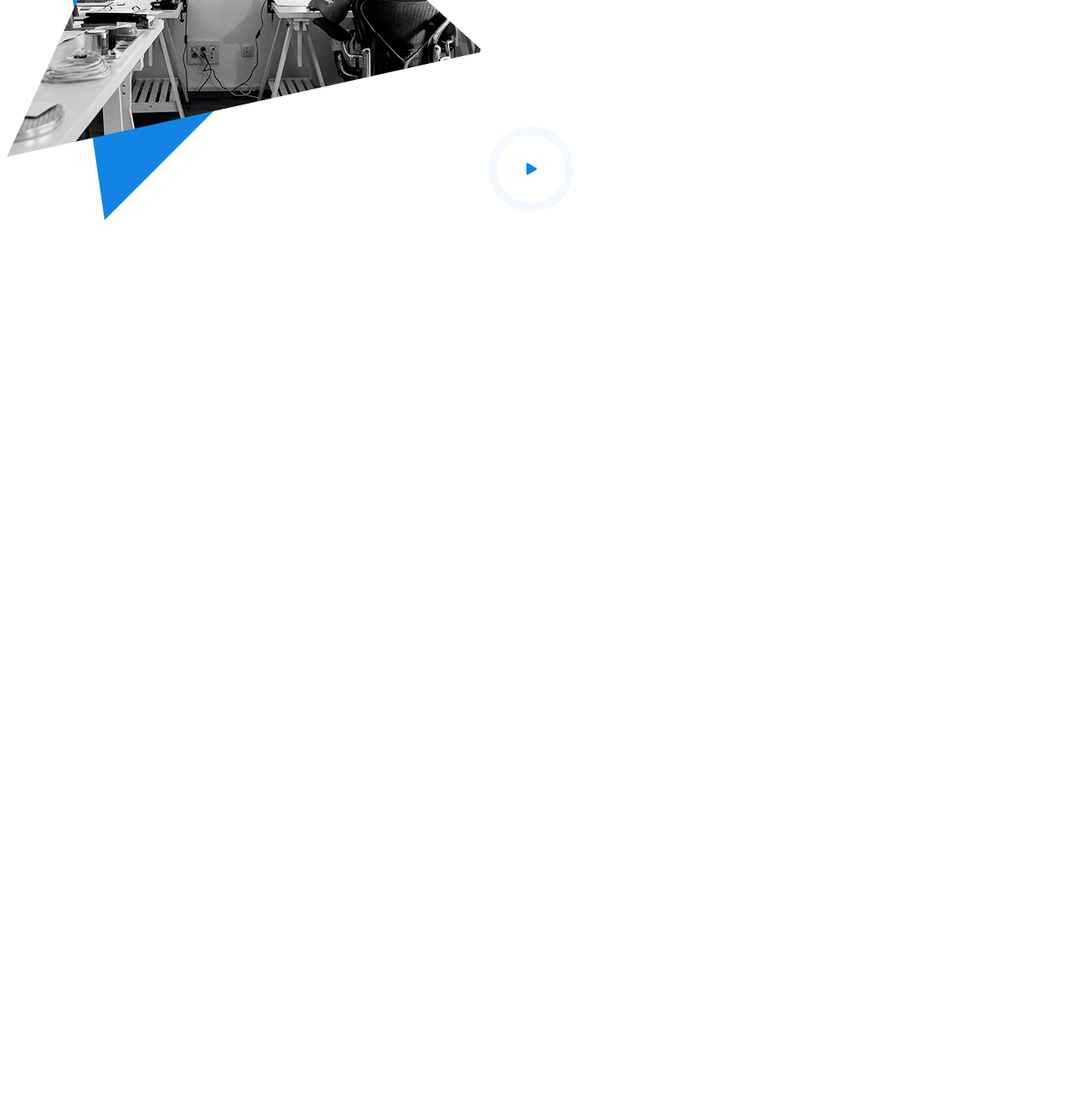
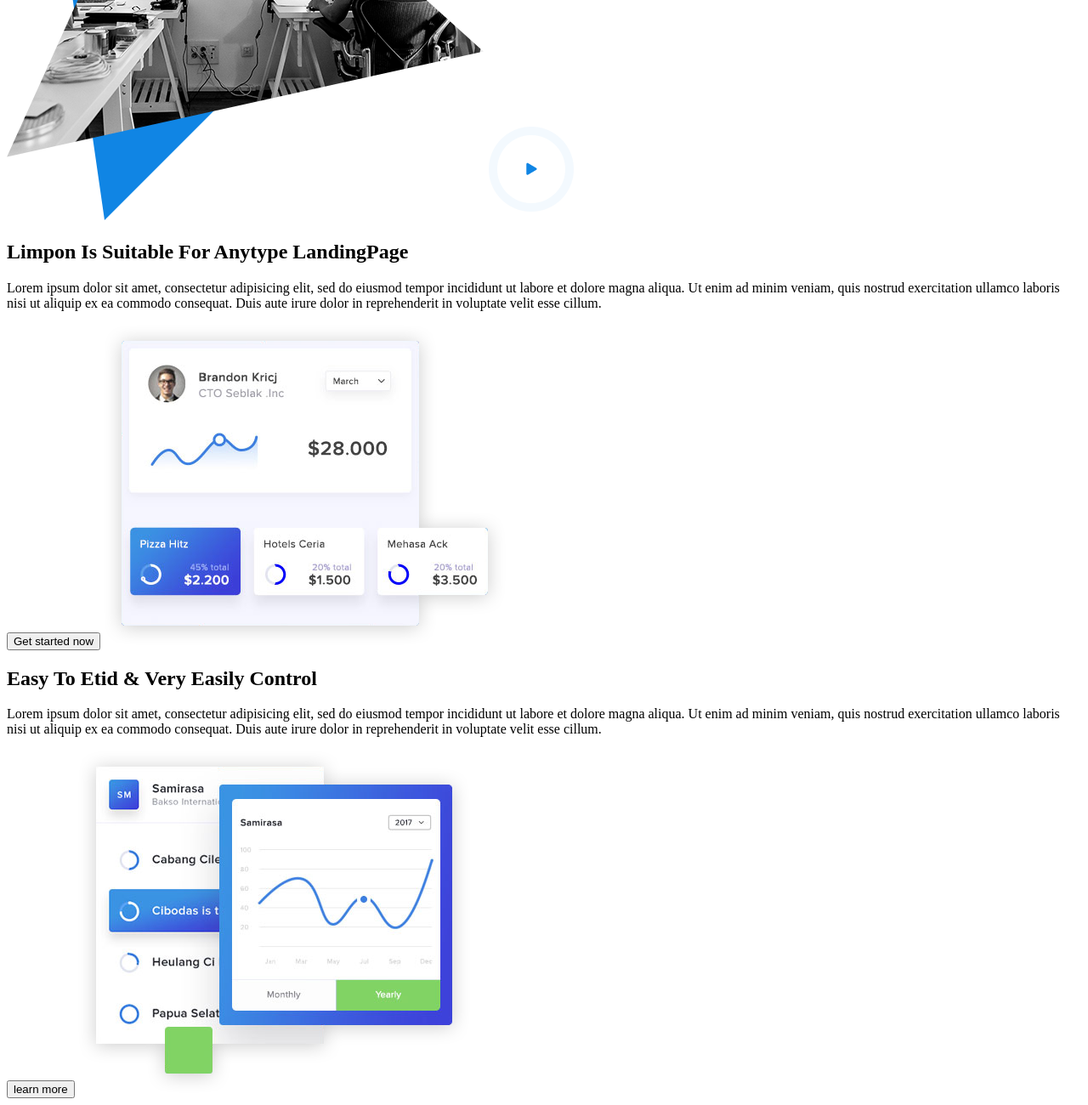
Before and after one commit to MaksimAkhmetshin/Limpon, a plain HTML site: page index.html in a window 1280 px wide. Shown: the part 2507-3807 px from the top of the page at 85% size. Before the commit the page ends 2778 px from the top, so only its background shows below. Drawn offline with Linux system fonts and the light colour scheme.

Commit message:
Add file

```diff
--- a/index.html
+++ b/index.html
@@ -3,7 +3,7 @@
 <head>
     <meta charset="UTF-8">
     <meta name="viewport" content="width=device-width, initial-scale=1.0">
-    <title>Limpon</title>
+    <title> </title>
 </head>
 <body>
     <div>
@@ -126,5 +126,19 @@
             <img src="img/Блок 7/icon-play.png" alt="play">
         </div>
     </div>
+    <div>
+        <div></div>
+        <h2>Limpon Is Suitable For Anytype LandingPage</h2>
+        <p>Lorem ipsum dolor sit amet, consectetur adipisicing elit, sed do eiusmod tempor incididunt ut labore et dolore magna aliqua. Ut enim ad minim veniam, quis nostrud exercitation ullamco laboris nisi ut aliquip ex ea commodo consequat. Duis aute irure dolor in reprehenderit in voluptate velit esse cillum.</p>
+        <button type="button">Get started now</button>
+        <img src="img/Блок 8/deahboord.png" alt="deahboordy">
+    </div>
+    <div>
+        <div></div>
+        <h2>Easy To Etid & Very Easily Control</h2>
+        <p>Lorem ipsum dolor sit amet, consectetur adipisicing elit, sed do eiusmod tempor incididunt ut labore et dolore magna aliqua. Ut enim ad minim veniam, quis nostrud exercitation ullamco laboris nisi ut aliquip ex ea commodo consequat. Duis aute irure dolor in reprehenderit in voluptate velit esse cillum.</p>
+        <button type="button">learn more</button>
+        <img src="img/Блок 9/deahboord2.png" alt="deahboordy2">
+    </div>
 </body>
 </html>
```
